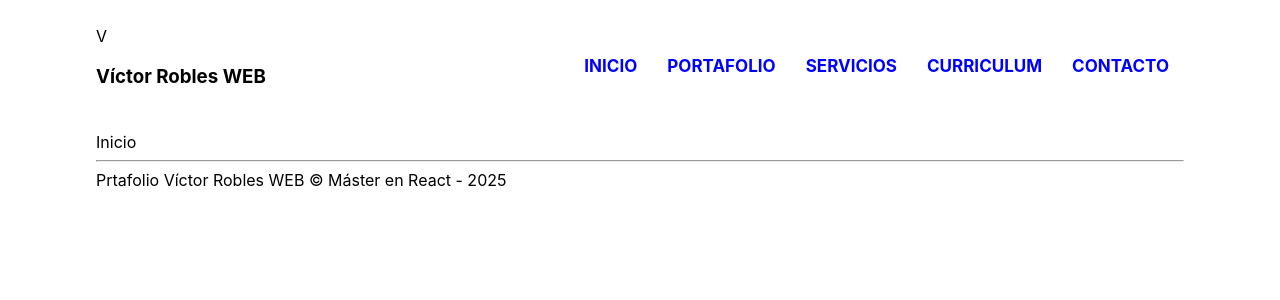
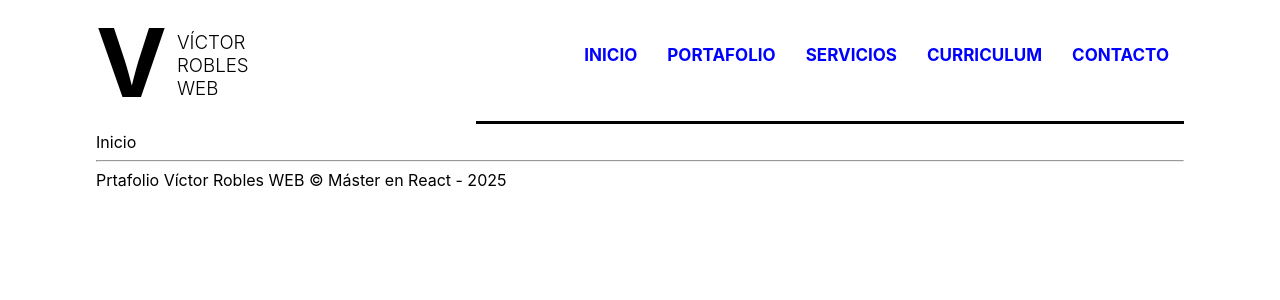
Before and after one commit to TarikMaarijAbdallaoui/08-proyecto2, a React (Create React App) app: page /inicio in a window 1280 px wide. Shown: the top 300 px of the page. Built offline with nearby package versions, Linux system fonts and the light colour scheme.

Commit message:
Estilo del logo y el header

```diff
--- a/src/index.css
+++ b/src/index.css
@@ -27,6 +27,22 @@
 
 .header .logo {
   flex-grow: 2;
+  display: flex;
+}
+
+.header .logo span {
+  display: block;
+  font-size: 95px;
+  font-weight: bolder;
+  margin-top: -8px;
+}
+
+.header .logo h3 {
+  display: block;
+  flex-basis: 40px;
+  margin-left: 10px;
+  font-weight: 300;
+  text-transform: uppercase;
 }
 
 .header nav {
@@ -39,6 +55,8 @@
   justify-content: flex-end;
   align-items: center;
   list-style: none;
+  border-bottom: 3px solid black;
+  margin-bottom: 35px;
 }
 
 .header li{
```
